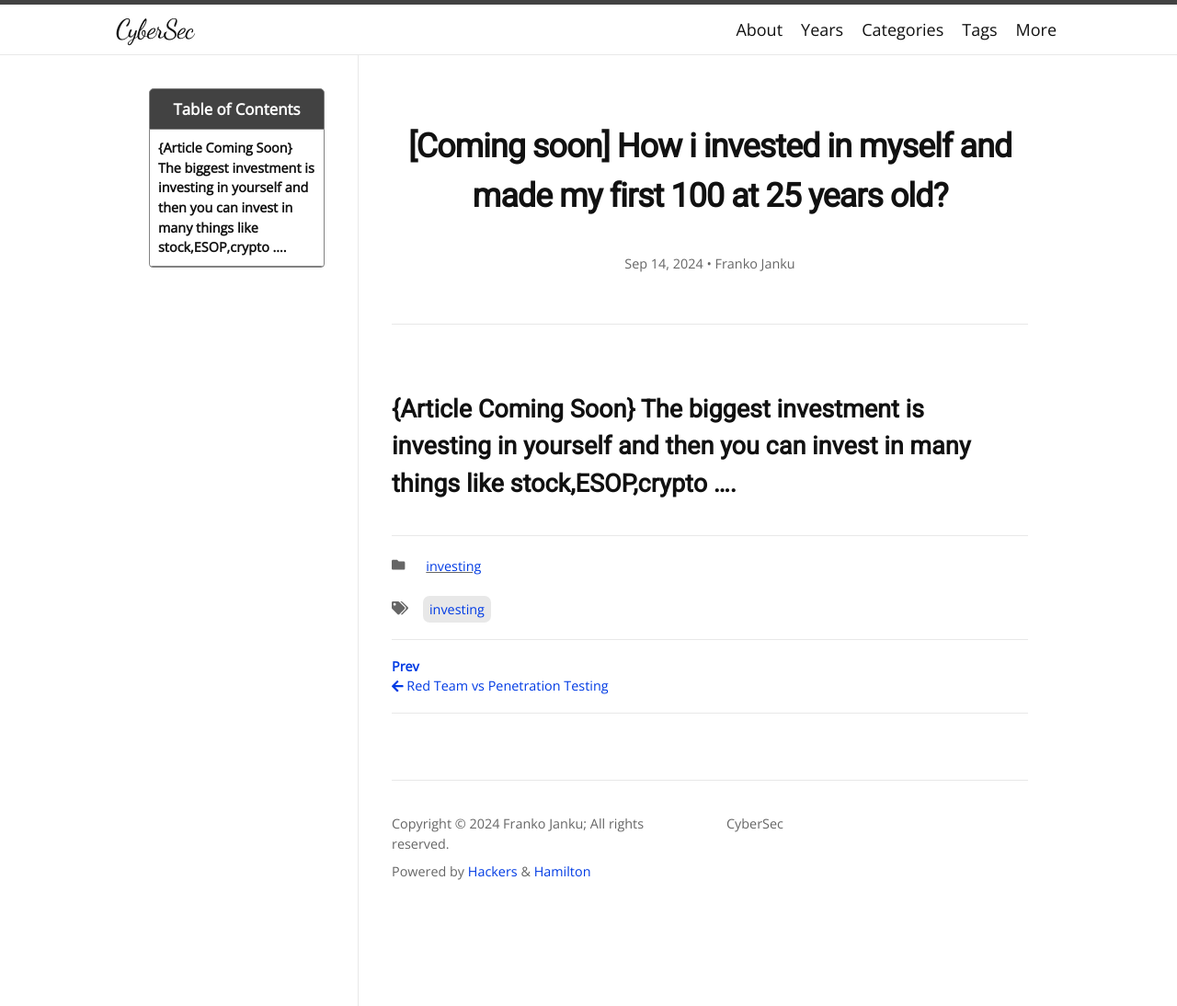
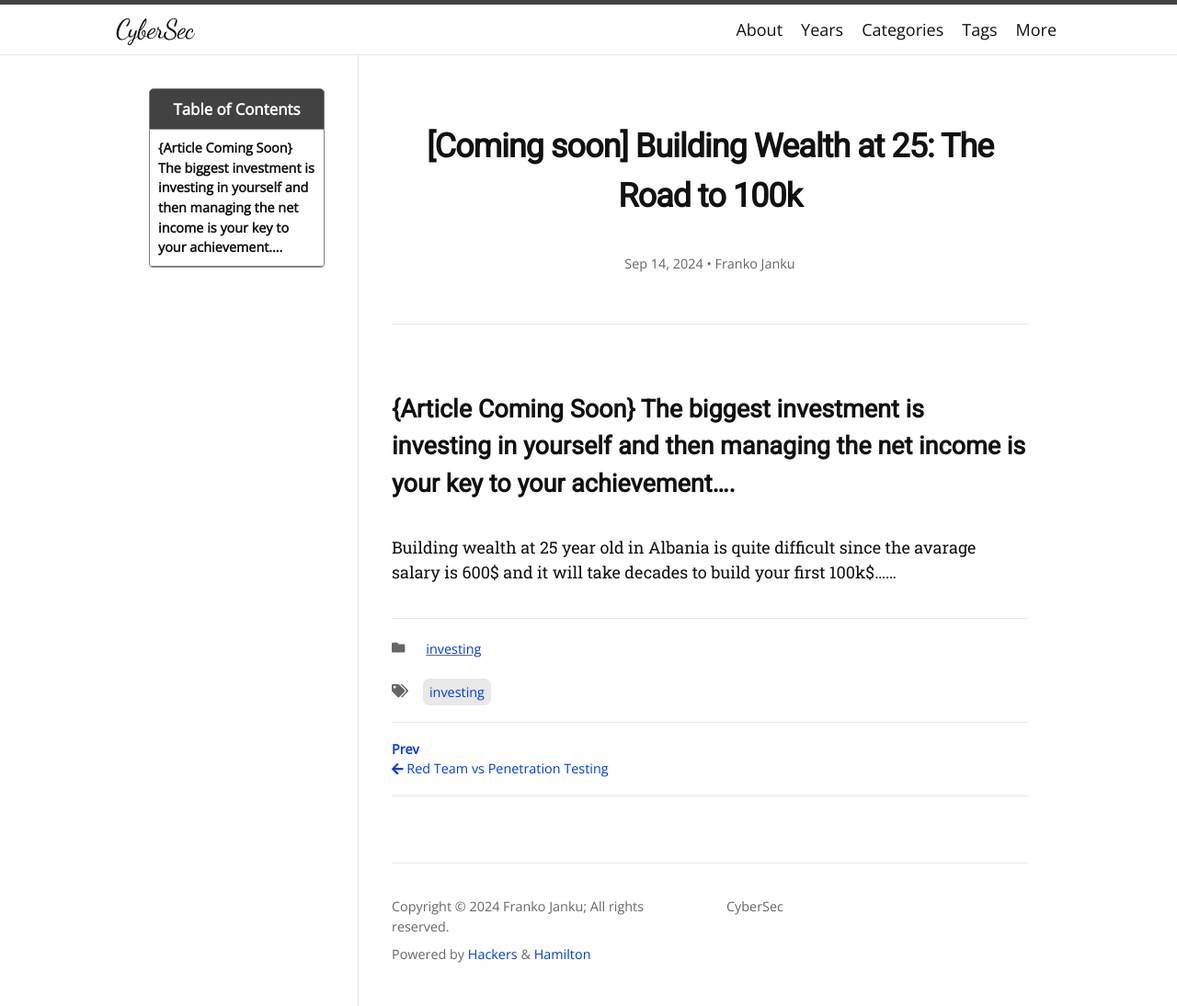
Before and after one commit to Archx0Mas/Archx0Mas.github.io, a Jekyll site: the page built from _posts/2024-09-14-investing.md, in a window 1280 px wide. Shown: the whole page at 92% size. Built offline with Jekyll 4.4.1, drawn with Linux system fonts in a browser that asks for light colours; nearby versions of some CDN libraries; some web fonts are replaced.

Commit message:
Update 2024-09-14-investing.md

```diff
--- a/_posts/2024-09-14-investing.md
+++ b/_posts/2024-09-14-investing.md
@@ -1,11 +1,12 @@
 ---
 layout: post
 toc: true
-title: "[Coming soon] How i invested in myself and made my first 100 at 25 years old?"
+title: "[Coming soon] Building Wealth at 25: The Road to 100k"
 categories: investing
 tags: [investing]
 author:
   - Franko Janku
 ---
 
-## {Article Coming Soon} The biggest investment is investing in yourself and then you can invest in many things like stock,ESOP,crypto ....
+## {Article Coming Soon} The biggest investment is investing in yourself and then managing the net income is your key to your achievement....
+Building wealth at 25 year old in Albania is quite difficult since the avarage salary is 600$ and it will take decades to build your first 100k$......
```
